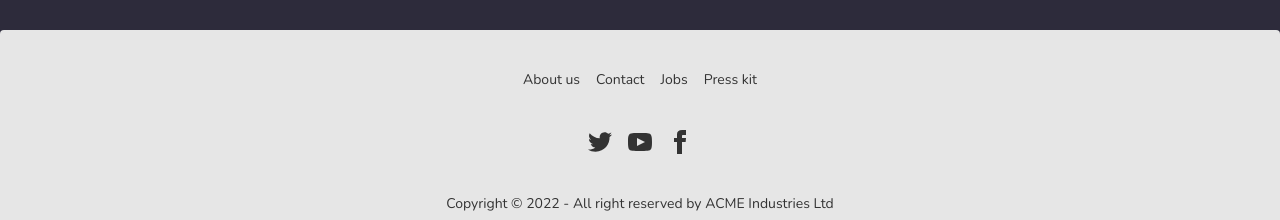
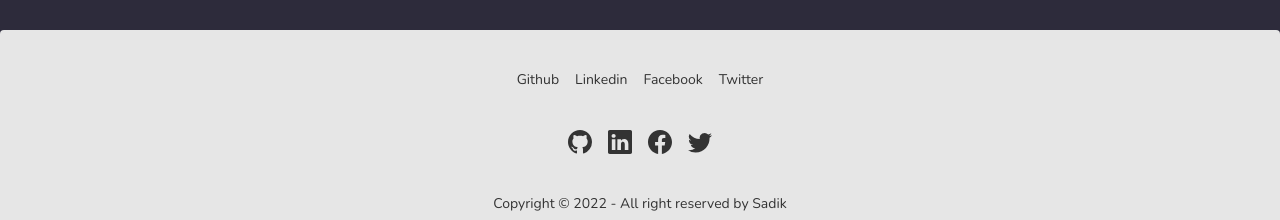
Before and after one commit to sadikhossain69/Personal-Portfolio, a React (Create React App) app: page / in a window 1280 px wide. Shown: the part 2577-2797 px from the top of the page. Built offline with nearby package versions, Linux system fonts and the light colour scheme; no server answers.

Commit message:
footer redesigned

```diff
--- a/src/components/About.js
+++ b/src/components/About.js
@@ -4,16 +4,16 @@
     return (
         <section>
             <h2 className='text-center text-4xl font-bold underline underline-offset-8 decoration-yellow-500 text-yellow-500'>About Me</h2>
-            <section class="text-gray-400  body-font">
-                <div class="container mx-auto flex px-5 py-24 md:flex-row flex-col items-center">
-                    <div class="lg:max-w-lg lg:w-full md:w-1/2 w-5/6 md:mb-0 mb-10">
-                        <img class="object-cover object-center rounded" alt="hero" src="https://i.ibb.co/Jr3Lv9N/sadiks-1.jpg" />
+            <section className="text-gray-400  body-font">
+                <div className="container mx-auto flex px-5 py-24 md:flex-row flex-col items-center">
+                    <div className="lg:max-w-lg lg:w-full md:w-1/2 w-5/6 md:mb-0 mb-10">
+                        <img className="object-cover object-center rounded" alt="hero" src="https://i.ibb.co/Jr3Lv9N/sadiks-1.jpg" />
                     </div>
-                    <div class="lg:flex-grow md:w-1/2 lg:pl-24 md:pl-16 flex flex-col md:items-start md:text-left items-center text-center">
-                        <h1 class="title-font sm:text-4xl text-3xl mb-4 font-medium text-white">
+                    <div className="lg:flex-grow md:w-1/2 lg:pl-24 md:pl-16 flex flex-col md:items-start md:text-left items-center text-center">
+                        <h1 className="title-font sm:text-4xl text-3xl mb-4 font-medium text-white">
                             Hello, My name is sadik.
                         </h1>
-                        <p class="mb-8 leading-relaxed text-white font-medium text-base">
+                        <p className="mb-8 leading-relaxed text-white font-medium text-base">
                         I'm a professional Frontend Developer. I'm very passionate to this work. I have been learning for 1 year. I also have done some projects. My first responsibility is satisfying my client My  My goal is to become a Software Engineer. Now I'm learning express js, next js and react native. My hobby is playing video games like Grand Theft Auto, Dying Light 2, Apex Legend and many more.
                         </p>
                     </div>
--- a/src/components/Footer.js
+++ b/src/components/Footer.js
@@ -1,23 +1,28 @@
 import React from 'react';
+import { BsGithub, BsLinkedin, BsFacebook, BsTwitter } from 'react-icons/bs'
 
 const Footer = () => {
+
+    const date = new Date().getFullYear()
+
     return (
         <footer className="footer footer-center p-10 bg-base-200 text-base-content rounded">
             <div className="grid grid-flow-col gap-4">
-                <a className="link link-hover">About us</a>
-                <a className="link link-hover">Contact</a>
-                <a className="link link-hover">Jobs</a>
-                <a className="link link-hover">Press kit</a>
+                <a className="link link-hover" href='https://github.com/sadikhossain69' target='_blank' rel="noreferrer">Github</a>
+                <a className="link link-hover" href="https://www.linkedin.com/in/sadik-hossain-520848237/" target='_blank' rel="noreferrer">Linkedin</a>
+                <a className="link link-hover" href="https://www.facebook.com/profile.php?id=100075373803592" target='_blank' rel="noreferrer" >Facebook</a>
+                <a className="link link-hover" href="https://twitter.com/JoarderSadik" target='_blank' rel="noreferrer">Twitter</a>
             </div>
             <div>
                 <div className="grid grid-flow-col gap-4">
-                    <a><svg xmlns="http://www.w3.org/2000/svg" width="24" height="24" viewBox="0 0 24 24" className="fill-current"><path d="M24 4.557c-.883.392-1.832.656-2.828.775 1.017-.609 1.798-1.574 2.165-2.724-.951.564-2.005.974-3.127 1.195-.897-.957-2.178-1.555-3.594-1.555-3.179 0-5.515 2.966-4.797 6.045-4.091-.205-7.719-2.165-10.148-5.144-1.29 2.213-.669 5.108 1.523 6.574-.806-.026-1.566-.247-2.229-.616-.054 2.281 1.581 4.415 3.949 4.89-.693.188-1.452.232-2.224.084.626 1.956 2.444 3.379 4.6 3.419-2.07 1.623-4.678 2.348-7.29 2.04 2.179 1.397 4.768 2.212 7.548 2.212 9.142 0 14.307-7.721 13.995-14.646.962-.695 1.797-1.562 2.457-2.549z"></path></svg></a>
-                    <a><svg xmlns="http://www.w3.org/2000/svg" width="24" height="24" viewBox="0 0 24 24" className="fill-current"><path d="M19.615 3.184c-3.604-.246-11.631-.245-15.23 0-3.897.266-4.356 2.62-4.385 8.816.029 6.185.484 8.549 4.385 8.816 3.6.245 11.626.246 15.23 0 3.897-.266 4.356-2.62 4.385-8.816-.029-6.185-.484-8.549-4.385-8.816zm-10.615 12.816v-8l8 3.993-8 4.007z"></path></svg></a>
-                    <a><svg xmlns="http://www.w3.org/2000/svg" width="24" height="24" viewBox="0 0 24 24" className="fill-current"><path d="M9 8h-3v4h3v12h5v-12h3.642l.358-4h-4v-1.667c0-.955.192-1.333 1.115-1.333h2.885v-5h-3.808c-3.596 0-5.192 1.583-5.192 4.615v3.385z"></path></svg></a>
+                    <a href='https://github.com/sadikhossain69' target='_blank' rel="noreferrer" className='text-2xl'><BsGithub /></a>
+                    <a href="https://www.linkedin.com/in/sadik-hossain-520848237/" target='_blank' rel="noreferrer" className='text-2xl'><BsLinkedin /></a>
+                    <a href="https://www.facebook.com/profile.php?id=100075373803592" target='_blank' rel="noreferrer" className='text-2xl'><BsFacebook /></a>
+                    <a href="https://twitter.com/JoarderSadik" target='_blank' rel="noreferrer" className='text-2xl'><BsTwitter /></a>
                 </div>
             </div>
             <div>
-                <p>Copyright © 2022 - All right reserved by ACME Industries Ltd</p>
+                <p>Copyright © {date} - All right reserved by Sadik</p>
             </div>
         </footer>
     );
--- a/src/components/Hero.js
+++ b/src/components/Hero.js
@@ -1,6 +1,6 @@
 import React from 'react';
 import Typed from 'react-typed';
-import { BsGithub, BsLinkedin, BsFacebook } from 'react-icons/bs'
+import { BsGithub, BsLinkedin, BsFacebook, BsTwitter } from 'react-icons/bs'
 
 const Hero = () => {
     return (
@@ -32,6 +32,7 @@
                                 <a href='https://github.com/sadikhossain69' target='_blank' rel="noreferrer" className='text-white text-4xl'><BsGithub/></a>
                                 <a href="https://www.linkedin.com/in/sadik-hossain-520848237/" target='_blank' rel="noreferrer" className='text-white text-4xl'><BsLinkedin/></a>
                                 <a href="https://www.facebook.com/profile.php?id=100075373803592" target='_blank' rel="noreferrer" className='text-white text-4xl'><BsFacebook/></a>
+                                <a href="https://twitter.com/JoarderSadik" target='_blank' rel="noreferrer" className='text-white text-4xl'><BsTwitter/></a>
                             </div>
                         </div>
                     </div>
--- a/src/components/Loading.js
+++ b/src/components/Loading.js
@@ -3,7 +3,7 @@
 const Loading = () => {
     return (
         <section className='min-h-screen flex justify-center items-center'>
-            <button class="btn btn-square loading"></button>
+            <button className="btn btn-square loading"></button>
         </section>
     );
 };
```
